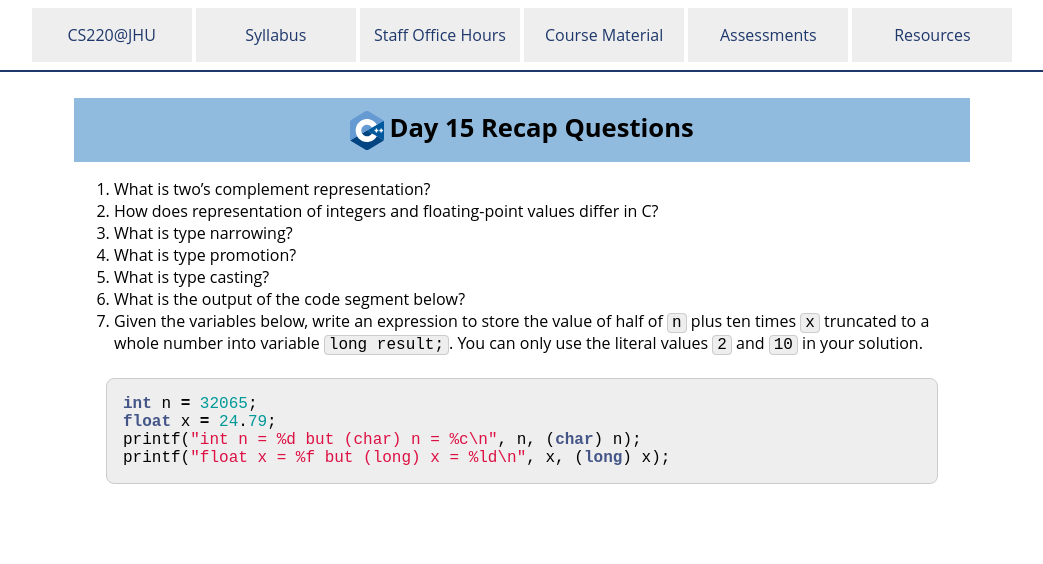
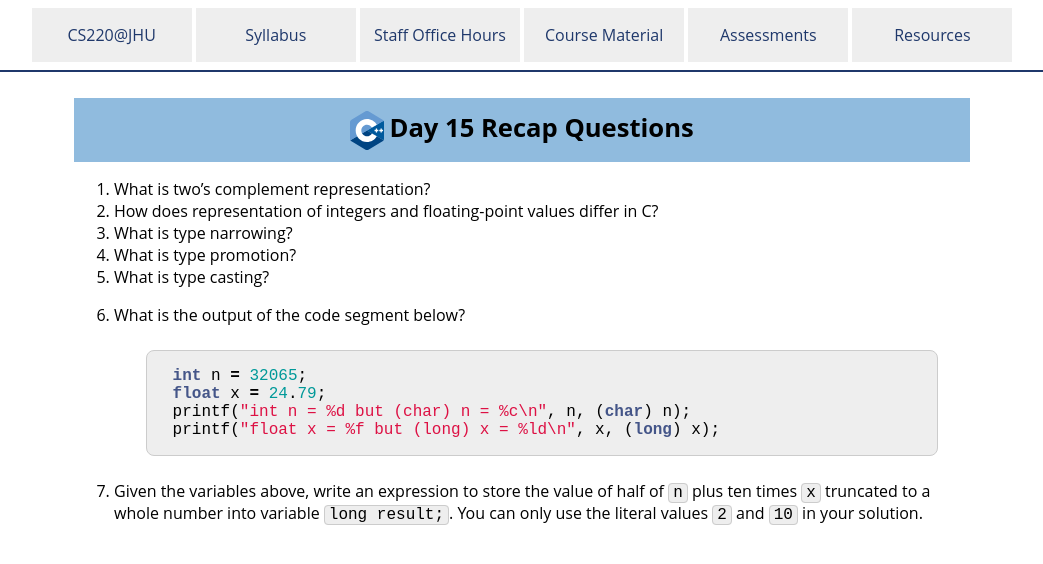
Before and after one commit to jhu-ip/cs220-f25, a Jekyll site: the page built from questions/day15.md, in a window 1280 px wide. Shown: the top 564 px of the page, without its empty margins (118-1161 px from the left). Built offline with Jekyll 4.4.1, drawn with Linux system fonts in a browser that asks for light colours.

Commit message:
day15.md: fixed question layout and order issue

````diff
--- a/questions/day15.md
+++ b/questions/day15.md
@@ -18,11 +18,11 @@ reference solutions:
 4. What is type promotion?
 5. What is type casting?
 6. What is the output of the code segment below?
-7. Given the variables below, write an expression to store the value of half of `n` plus ten times `x` truncated to a whole number into variable `long result;`. You can only use the literal values `2` and `10` in your solution.
 
-```c
-int n = 32065;
-float x = 24.79;
-printf("int n = %d but (char) n = %c\n", n, (char) n);
-printf("float x = %f but (long) x = %ld\n", x, (long) x);
-```
+	```c
+	int n = 32065;
+	float x = 24.79;
+	printf("int n = %d but (char) n = %c\n", n, (char) n);
+	printf("float x = %f but (long) x = %ld\n", x, (long) x);
+	```
+7. Given the variables above, write an expression to store the value of half of `n` plus ten times `x` truncated to a whole number into variable `long result;`. You can only use the literal values `2` and `10` in your solution.
````
